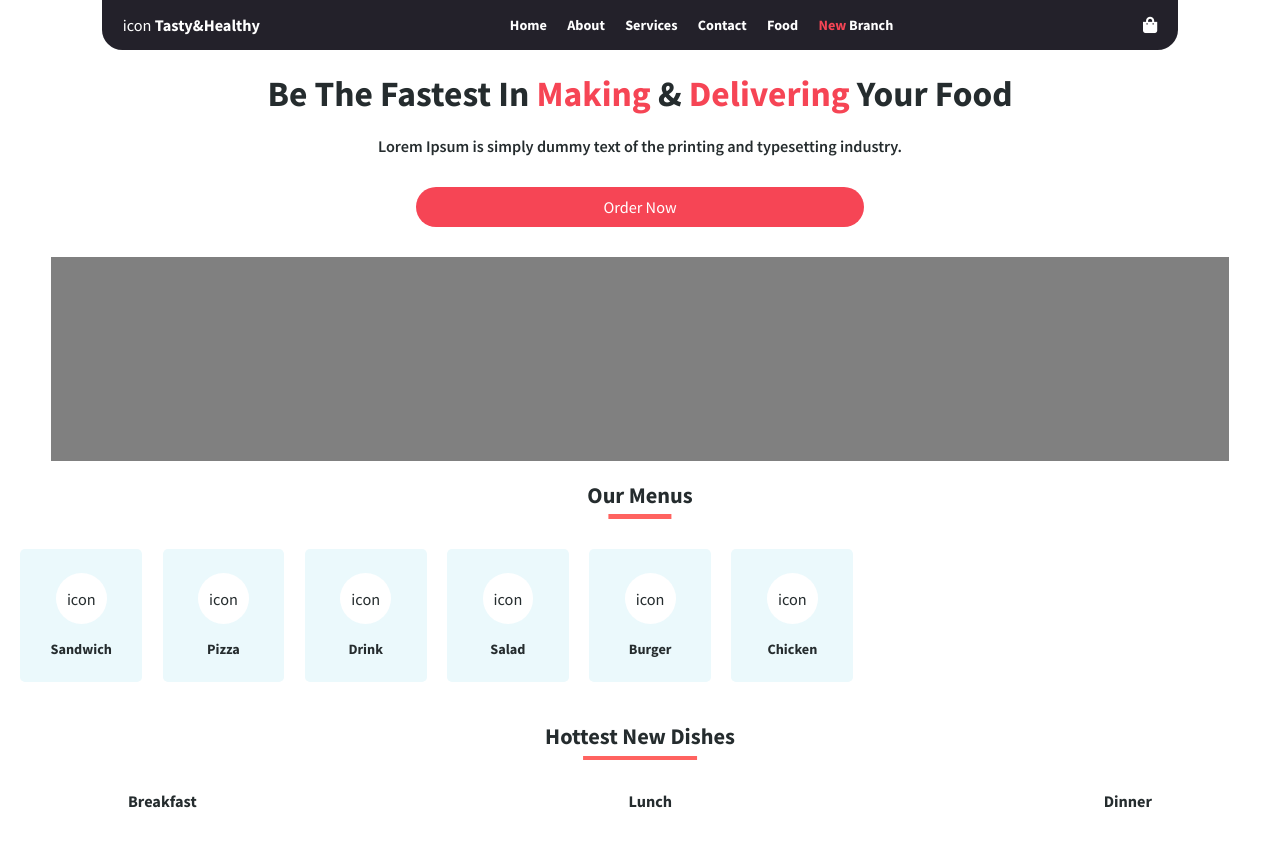
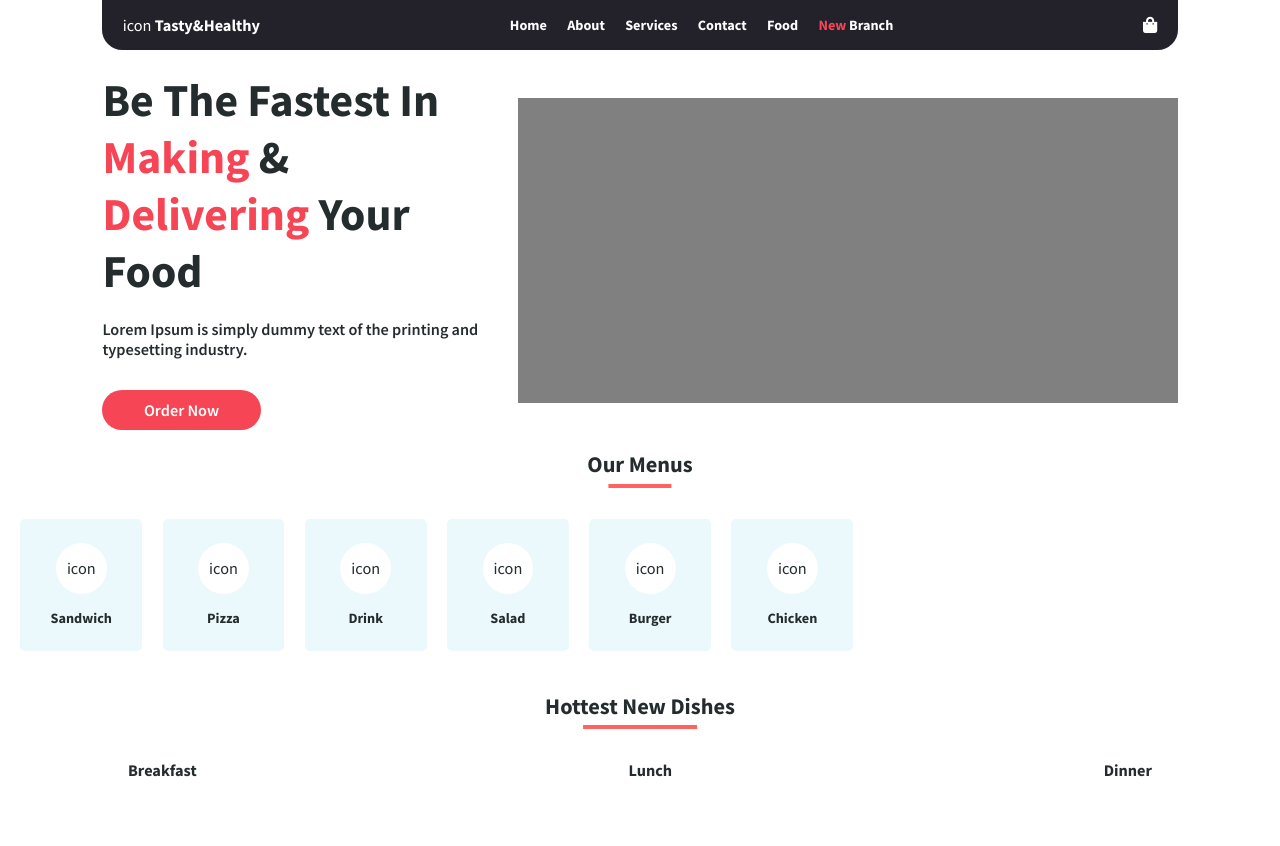
Before and after one commit to hirotachi/brief2-html, a plain HTML site: page pages/index.html in a window 1280 px wide. Drawn offline with nearby package versions, Linux system fonts and the light colour scheme.

Commit message:
add home intro styles on tablet and desktop

```diff
--- a/styles/layout/home.scss
+++ b/styles/layout/home.scss
@@ -14,16 +14,30 @@
   flex-direction: column;
   align-items: center;
   text-align: center;
+  @include desktop {
+    flex-direction: row;
+    text-align: left;
+    padding: 0 $desktop-spacing;
+    gap: 2rem;
+  }
 
   &__main {
     display: flex;
     flex-direction: column;
     gap: 2rem;
     align-items: center;
+    @include tablet {
+      margin: 0 15rem;
+    }
+    @include desktop {
+      flex-basis: 60%;
+      margin: 0;
+      align-items: flex-start;
+    }
 
     .moto {
       text-transform: capitalize;
-      font-size: 3.5rem;
+      font-size: clamp(3.5rem, 10vw, 4.5rem);
       font-weight: bold;
     }
 
@@ -37,9 +51,19 @@
       padding: 1rem;
       width: 60%;
       text-transform: capitalize;
+      font-weight: 600;
       border-radius: 5rem;
       color: $trinary-text-color;
       background-color: $primary-color;
+      text-align: center;
+      transition: all 0.2s ease;
+      &:hover {
+        background-color: darken($primary-color, 10%);
+      }
+
+      @include tablet {
+        width: 40%;
+      }
     }
   }
 
@@ -47,6 +71,9 @@
     height: 20rem;
     width: 100%;
     background-color: grey;
+    @include desktop {
+      height: 30rem;
+    }
   }
 }
 
```
Also changed, not shown: styles/layout/home.css, 1 other file.
